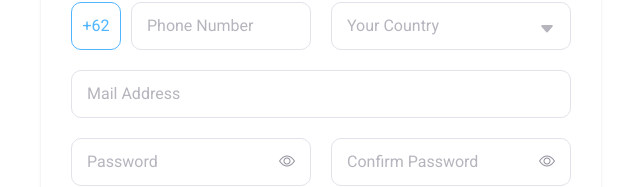
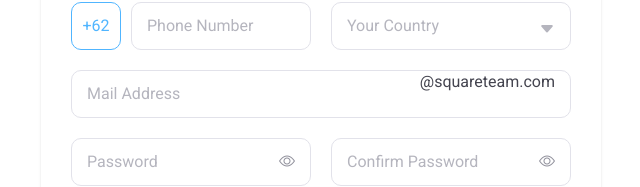
Before and after one commit to HendraSiswanto/hendra-todo, a Next.js app: page /register in a window 1280 px wide. Shown: the part 286-473 px from the top of the page, without its empty margins (319-959 px from the left). Built offline with nearby package versions, Linux system fonts and the light colour scheme.

Commit message:
handle the span

```diff
--- a/app/register/page.tsx
+++ b/app/register/page.tsx
@@ -122,9 +122,9 @@ export default function RegisterPage() {
               </div>
             </div>
           </div>
-          <div>
+          <div className="relative flex flex-row content-center">
             <input
-            type="text"
+              type="text"
               name="email"
               className="w-[500px] h-12 placeholder:text-[#B5B5BE] text-[#44444F] pl-[15px] border border-[#E2E2EA] rounded-[10px]  focus:outline-none focus:ring-1 focus:ring-[#3bacfd]"
               placeholder="Mail Address"
@@ -132,6 +132,9 @@ export default function RegisterPage() {
               onChange={handleChange}
               required
             />
+            <span className="absolute right-4 text-[#44444F]">
+              @squareteam.com{" "}
+            </span>
           </div>
 
           <div className="flex flex-row justify-between mt-5">
```
